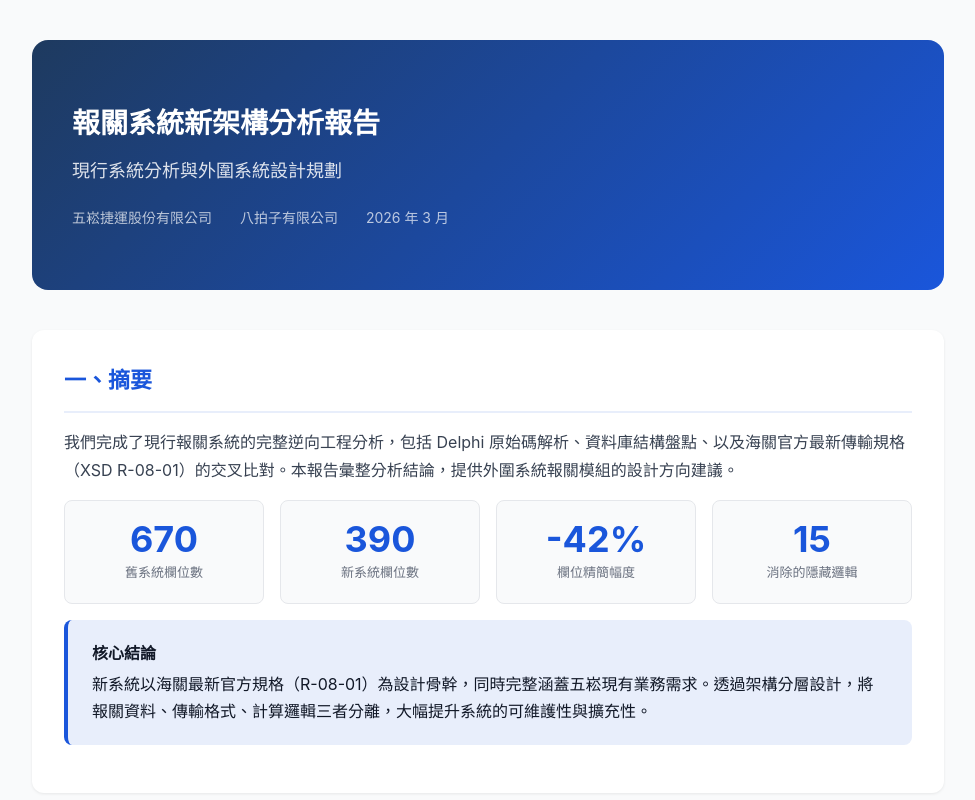
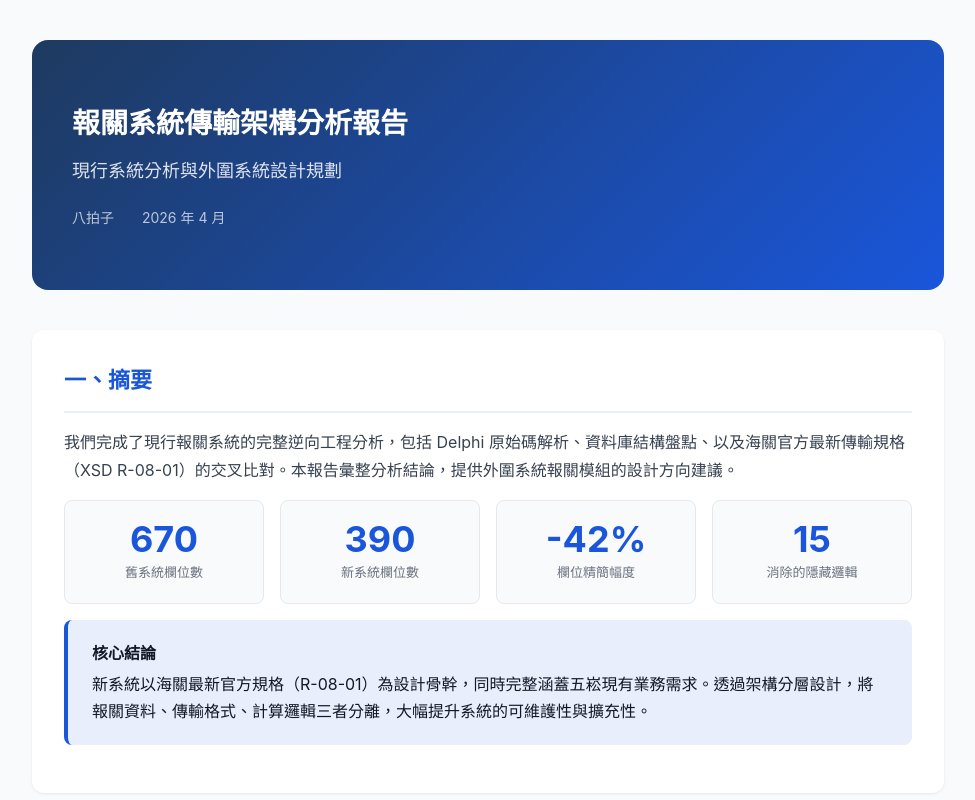
Before and after one commit to coollugi/customs-transmission-analysis, a plain HTML site: page index.html in a window 1280 px wide. Shown: the top 800 px of the page, without its empty margins (152-1127 px from the left). Drawn offline with Linux system fonts and the light colour scheme.

Commit message:
docs: rename to 傳輸架構分析報告, update meta to 八拍子 2026-04

```diff
--- a/index.html
+++ b/index.html
@@ -3,7 +3,7 @@
 <head>
 <meta charset="UTF-8">
 <meta name="viewport" content="width=device-width, initial-scale=1.0">
-<title>五崧捷運 — 報關系統新架構分析報告</title>
+<title>五崧捷運 — 報關系統傳輸架構分析報告</title>
 <style>
   :root {
     --primary: #1a56db;
@@ -141,12 +141,11 @@
 <div class="container">
 
 <div class="report-header">
-  <h1>報關系統新架構分析報告</h1>
+  <h1>報關系統傳輸架構分析報告</h1>
   <div class="subtitle">現行系統分析與外圍系統設計規劃</div>
   <div class="meta">
-    <span>五崧捷運股份有限公司</span>
-    <span>八拍子有限公司</span>
-    <span>2026 年 3 月</span>
+    <span>八拍子</span>
+    <span>2026 年 4 月</span>
   </div>
 </div>
 
```
